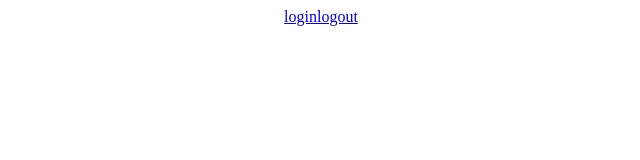
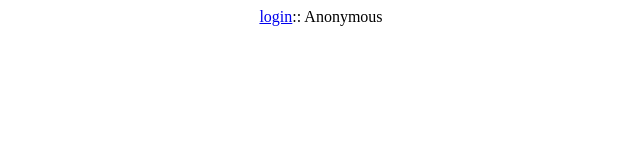
Before and after one commit to inkognitro/react-app-tutorial-code, a React (Create React App) app: page / in a window 1280 px wide. Shown: the top 160 px of the page, without its empty margins (319-959 px from the left). Built offline with nearby package versions, Linux system fonts and the light colour scheme.

Commit message:
clean up auth

```diff
--- a/src/App.tsx
+++ b/src/App.tsx
@@ -1,12 +1,15 @@
-import React, { useEffect } from "react";
+import React, { MouseEvent, useEffect } from "react";
 import {
   anonymousAuthUser,
+  useCurrentUser,
   useCurrentUserRepository,
   useCurrentUserWriter,
 } from "./packages/core/auth";
 
 function CurrentUserPlayground() {
   const currentUserWriter = useCurrentUserWriter();
+  const currentUser = useCurrentUser();
+  const isLoggedIn = currentUser.type === "authenticated";
   function loginUser() {
     currentUserWriter.setCurrentUser({
       type: "authenticated",
@@ -17,7 +20,8 @@ function CurrentUserPlayground() {
       },
     });
   }
-  function logoutUser() {
+  function logoutUser(event: MouseEvent<HTMLAnchorElement>) {
+    event.preventDefault();
     currentUserWriter.setCurrentUser(anonymousAuthUser);
   }
   return (
@@ -30,12 +34,20 @@ function CurrentUserPlayground() {
           textAlign: "center",
         }}
       >
+        {!isLoggedIn && (
           <a href="#" onClick={loginUser}>
             login
           </a>
+        )}
+        {isLoggedIn && (
           <a href="#" onClick={logoutUser}>
             logout
           </a>
+        )}
+        ::{" "}
+        {currentUser.type === "authenticated"
+          ? currentUser.data.username
+          : "Anonymous"}
       </div>
     </div>
   );
```
Lines whose indentation alone changed are shown as unchanged.
